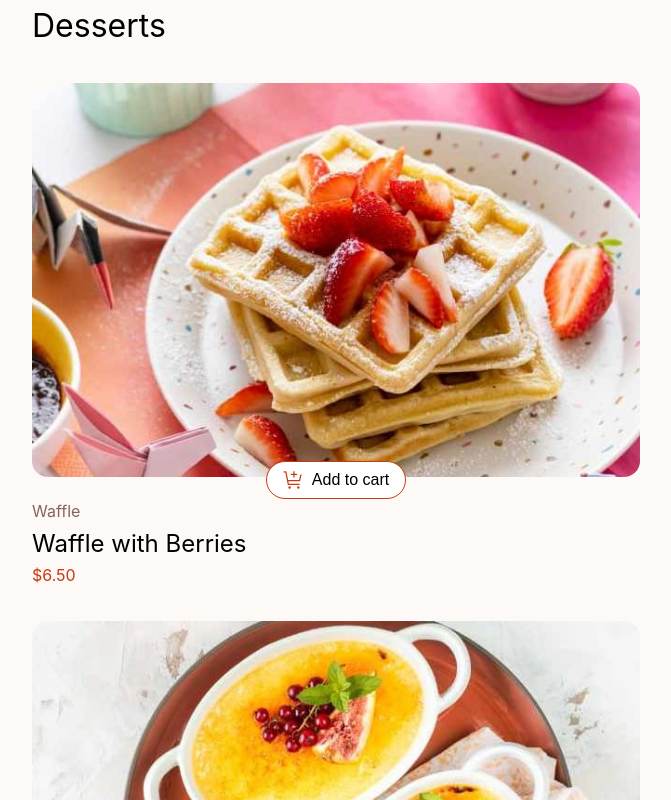
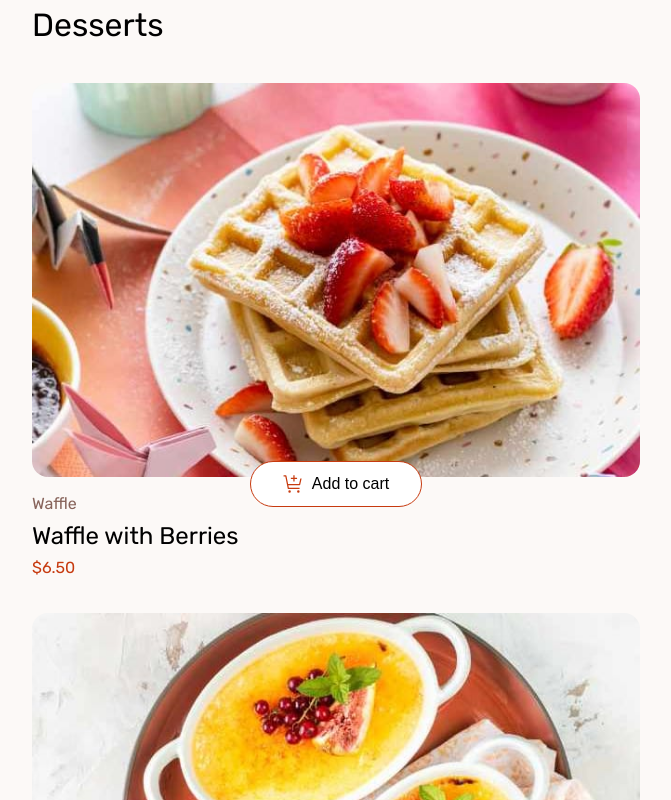
Before and after one commit to margOnline/dessert-product-cart, a Vue app: page / in a window 1280 px wide. Shown: the top 800 px of the page, without its empty margins (0-671 px from the left). Built offline with nearby package versions, Linux system fonts and the light colour scheme.

Commit message:
Update font family, start to refactor button styles

```diff
--- a/src/assets/base.css
+++ b/src/assets/base.css
@@ -1,4 +1,10 @@
-/* color palette from <https://github.com/vuejs/theme> */
+/*
+- color palette from <https://github.com/vuejs/theme>
+- Family: [Red Hat Text](https://fonts.google.com/specimen/Red+Hat+Text)
+- Weights: 400, 600, 700
+*/
+@import url("https://fonts.googleapis.com/css2?family=Red+Hat+Text:ital,wght@0,300..700;1,300..700&family=Rubik:ital,wght@0,300..900;1,300..900&display=swap" );
+
 :root {
   --red: hsl(14, 86%, 42%);
   --green: hsl(159, 69%, 38%);
@@ -9,9 +15,9 @@
   --rose-400: hsl(7, 20%, 60%);
   --rose-500: hsl(12, 20%, 44%);
   --rose-900: hsl(14, 65%, 9%);
-
   --white: #fff;
 
+    --sans-serif: "Rubik", sans-serif;
   --font-size-base: 1rem;
 }
 
@@ -50,19 +56,7 @@ body {
   background-color: var(--color-background);
 
   line-height: 1.6;
-  font-family:
-    Inter,
-    -apple-system,
-    BlinkMacSystemFont,
-    'Segoe UI',
-    Roboto,
-    Oxygen,
-    Ubuntu,
-    Cantarell,
-    'Fira Sans',
-    'Droid Sans',
-    'Helvetica Neue',
-    sans-serif;
+  font-family: var(--sans-serif);
   font-size: var(--font-size-base);
   text-rendering: optimizeLegibility;
   -webkit-font-smoothing: antialiased;
@@ -74,6 +68,6 @@ h4 {
 }
 button {
   border-radius: 2rem;
-  padding: 0.5rem 1rem;
+  padding: 0.75rem 2rem;
   font-size: 1rem;
 }
--- a/src/components/ProductButton.vue
+++ b/src/components/ProductButton.vue
@@ -41,11 +41,11 @@ function updateCart() {
     Add to cart
   </button>
   <div v-else class="btn-quantity-amender">
-    <button class="amender">
+    <button class="btn btn-reverse increment">
       <img :src="icons['decrement']" alt="decrement" @click="decrementQuantity()" />
     </button>
     <div>{{ productQuantity() }}</div>
-    <button class="amender">
+    <button class="btn btn-reverse decrement">
       <img :src="icons['increment']" alt="increment" @click="incrementQuantity()" />
     </button>
   </div>
@@ -59,6 +59,10 @@ function updateCart() {
   background-color: var(--white);
   border: 1px solid var(--red);
 }
+.btn-reverse {
+  background-color: var(--red);
+  border: 1px solid var(--white);
+}
 .btn:hover {
   color: var(--red);
 }
@@ -69,13 +73,8 @@ function updateCart() {
   background-color: var(--red);
   border-radius: 2rem;
   color: var(--white);
-  .amender {
-    background-color: var(--red);
-    border: 1px solid var(--red);
-  }
-  .amender:hover {
-    cursor: pointer;
-    border: 1 px solid var(--white);
-  }
+}
+button.amender:hover {
+  cursor: pointer;
 }
 </style>
--- a/src/components/ProductItem.vue
+++ b/src/components/ProductItem.vue
@@ -37,7 +37,8 @@ img {
   justify-content: space-evenly;
 }
 .product-btn {
-  margin-block-start: -1rem;
+  margin-block: -1rem;
+
   align-self: center;
 }
 .product-category {
```
